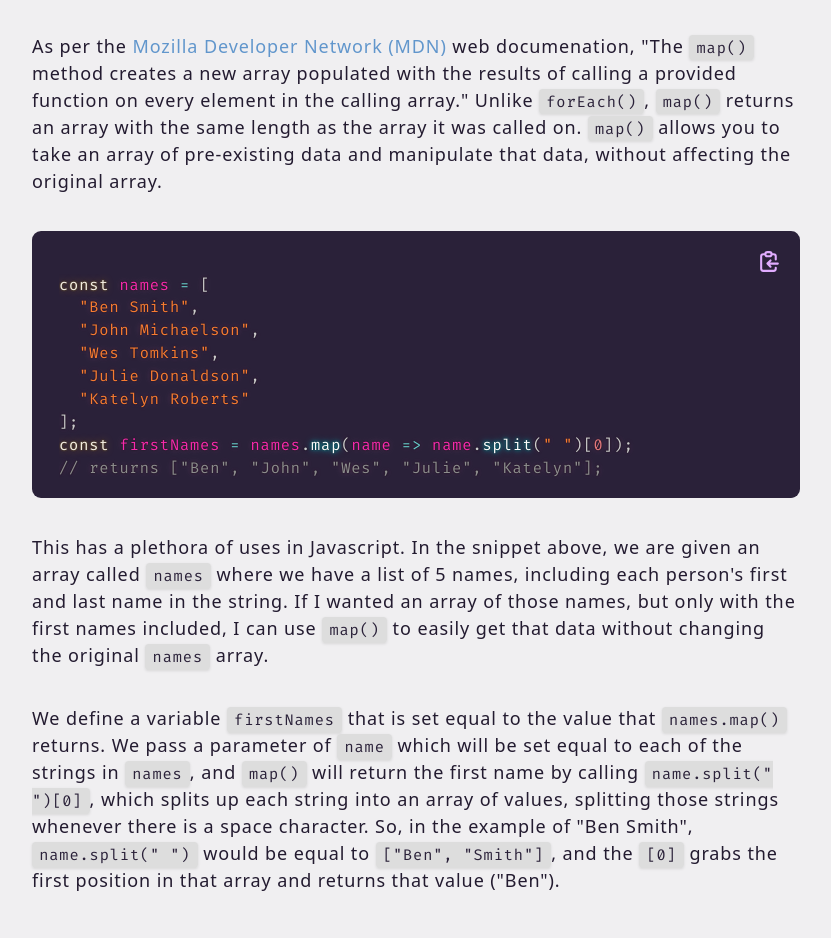
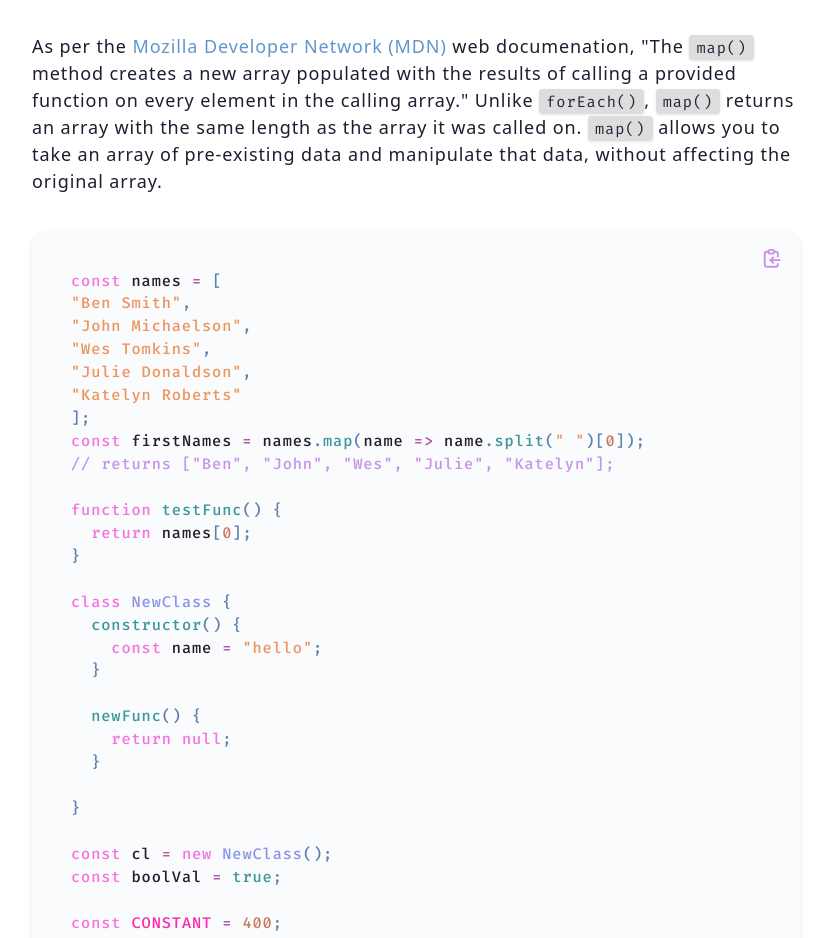
Before and after one commit to smithbm2316/array-methods-js, a website built with Parcel: page src/map.html in a window 1280 px wide. Shown: the part 386-1324 px from the top of the page, without its empty margins (224-1055 px from the left). Built offline with nearby package versions, Linux system fonts and the light colour scheme.

Commit message:
finished dark theme v1, finished light theme v1, added hover effects, updated synthwave84 syntax highlighting for dark/light

```diff
--- a/src/css/main.css
+++ b/src/css/main.css
@@ -5,7 +5,7 @@
 
 
 */
-@import url("https://fonts.googleapis.com/css2?family=Fira+Code:wght@400;500;600&display=swap");
+@import url("https://fonts.googleapis.com/css2?family=Fira+Code:wght@400;500;700&display=swap");
 
 @font-face {
 	font-family: "Streamster";
@@ -33,19 +33,27 @@
 /* Light theme */
 [data-theme="light"] {
 	/* Base background and text color */
-	--bg: #f0eff1;
+	--bg: #fff;
 	--text: #231b30;
 
 	/* Logo */
 	--logo-brackets: #e1acff;
 	--logo-gradient: linear-gradient(
 		0deg,
-		#f92aad 40%,
-		#e1acff,
-		#8093d4,
-		#92ecf9 85%
+		rgba(249, 42, 173, 0.95) 40%,
+		rgba(225, 172, 255, 0.95),
+		rgba(128, 147, 212, 0.95),
+		rgba(146, 236, 249, 0.95) 85%
 	);
-	--logo-shadow: 2px 3px 7px rgba(128, 147, 212, 0.7);
+	--logo-gradient-hover: linear-gradient(
+		0deg,
+		rgba(249, 42, 173, 1) 40%,
+		rgba(225, 172, 255, 1) 60%,
+		rgba(128, 147, 212, 1),
+		rgba(146, 236, 249, 1)
+	);
+	--logo-shadow: 2px 3px 4px rgba(183, 125, 230, 0.5);
+	--logo-shadow-hover: 3px 4px 2px rgba(183, 125, 230, 0.65);
 
 	/* Navbar */
 	--nav-text: #4e3d69;
@@ -60,14 +68,19 @@
 	--link-hover: #8590ce;
 	--link-active: #6d77b3;
 
-	/* Code Snippets */
+	/* Inline Snippets */
 	--inline-snippet-text: #2a2139;
 	--inline-snippet-bg: #dddddd;
 	--inline-snippet-shadow: 0px 1px 3px rgba(0, 0, 0, 0.1);
-	--snippet-bg: #2a2139;
-	--copy-btn: #e1acff;
+
+	/* Code Snippets */
+	--snippet-font-weight: 500;
+	--snippet-gradient: #f9fbfc;
+	--snippet-shadow: 0 4px 6px -1px rgba(0, 0, 0, 0.1),
+		0 2px 4px -1px rgba(0, 0, 0, 0.06);
+	--copy-btn: #c792ea;
 	--copy-hover: #f772e0;
-	--copy-focus-active: #fede5d;
+	--copy-focus-active: #b34fa2;
 }
 
 /* Dark theme */
@@ -80,12 +93,20 @@
 	--logo-brackets: #4e3d69;
 	--logo-gradient: linear-gradient(
 		0deg,
-		#f92aad 40%,
-		#e1acff,
-		#8093d4,
-		#92ecf9 85%
+		rgba(249, 42, 173, 0.95) 40%,
+		rgba(225, 172, 255, 0.95),
+		rgba(128, 147, 212, 0.95),
+		rgba(146, 236, 249, 0.95) 85%
+	);
+	--logo-gradient-hover: linear-gradient(
+		0deg,
+		rgba(249, 42, 173, 1) 40%,
+		rgba(225, 172, 255, 1),
+		rgba(128, 147, 212, 1),
+		rgba(146, 236, 249, 1) 80%
 	);
 	--logo-shadow: 2px 3px 7px rgba(247, 114, 224, 0.3);
+	--logo-shadow-hover: 4px 5px 12px rgba(114, 198, 247, 0.3);
 
 	/* Navbar */
 	--nav-text: #848dc4;
@@ -100,14 +121,18 @@
 	--link-hover: #f92aad;
 	--link-active: #c9228b;
 
-	/* Code Snippets */
+	/* Inline Snippets */
 	--inline-snippet-text: #f0eff1;
 	--inline-snippet-bg: #312942;
 	--inline-snippet-shadow: none;
-	--snippet-bg: #312942;
-	--copy-btn: #e1acff;
+
+	/* Code Snippets */
+	--snippet-font-weight: 500;
+	--snippet-gradient: linear-gradient(15deg, #f92aad, #f88414 65%, #fede5d);
+	--snippet-shadow: none;
+	--copy-btn: #c792ea;
 	--copy-hover: #f772e0;
-	--copy-focus-active: #fede5d;
+	--copy-focus-active: #b34fa2;
 }
 
 /* Class to add during transition of themes */
@@ -151,6 +176,11 @@ html {
 	position: relative;
 }
 
+.logo a {
+	cursor: pointer;
+	z-index: 1;
+}
+
 .logo h1 {
 	/* Gradient on text */
 	background: var(--logo-gradient);
@@ -160,8 +190,18 @@ html {
 
 	font-size: 4.5rem;
 	padding: 1.5rem;
+	transition: 0.75s ease;
 	text-shadow: var(--logo-shadow);
 	z-index: 1;
+}
+
+.logo h1:hover {
+	background: var(--logo-gradient-hover);
+	background-clip: text;
+	color: transparent;
+	-webkit-background-clip: text;
+
+	text-shadow: var(--logo-shadow-hover);
 }
 
 .logo p {
@@ -169,11 +209,6 @@ html {
 	font-size: 8rem;
 	position: absolute;
 	z-index: 0;
-}
-
-.logo a {
-	cursor: pointer;
-	z-index: 1;
 }
 
 /*
@@ -240,8 +275,8 @@ main h2 {
 	text-shadow: var(--heading-shadow);
 }
 
-main p,
-.snippet {
+main > p,
+main > div {
 	margin: 2rem 0;
 }
 
@@ -279,19 +314,17 @@ main p,
 }
 
 .snippet {
-	background: var(--snippet-bg);
-	border-radius: 0.5rem;
-	padding: 1rem 1rem 1rem 1.5rem;
-}
-
-.snippet-bar {
-	display: flex;
-	flex-direction: row-reverse;
+	background: var(--snippet-gradient);
+	box-shadow: var(--snippet-shadow);
+	border-radius: 0.6rem;
+	font-weight: var(--snippet-font-weight);
+	padding: 3px;
+	position: relative;
 }
 
 .snippet-copy {
 	/* resets for styling */
-	background: inherit;
+	background: transparent;
 	border: 0;
 	border-radius: 0.5rem;
 	color: var(--copy-btn);
@@ -299,10 +332,11 @@ main p,
 	white-space: nowrap;
 
 	/* sizing and positioning */
-	width: 25px;
-	height: 25px;
-	margin-left: 0.5rem;
-	padding: 0;
+	width: 1.25rem;
+	height: 1.25rem;
+	position: absolute;
+	top: 0.9rem;
+	right: 0.9rem;
 }
 
 .snippet-copy:hover {
@@ -312,12 +346,6 @@ main p,
 .snippet-copy:focus,
 .snippet-copy:active {
 	color: var(--copy-focus-active);
-}
-
-.snippet pre,
-.snippet-one {
-	background: var(--snippet-bg) !important;
-	font-weight: 400;
 }
 
 /* Copy button transition animation */
--- a/src/css/prism-synthwave84.css
+++ b/src/css/prism-synthwave84.css
@@ -5,10 +5,82 @@
  * Ported for PrismJS by Marc Backes [@themarcba]
  */
 
+/*
+
+  Define dark and light theme colors
+
+*/
+
+[data-theme="dark"] {
+	/* Sets snippet background */
+	--snippet-bg: linear-gradient(to bottom, #2a2139 75%, #34294f);
+
+	/* Text colors */
+	--main-text: #f92aad;
+	--comment-blockComment-prolog-doctype-cdata-text: #8e8e8e;
+	--punctuation-text: #ccc;
+	--tag-attr-namespace-number-unit-hexcode-deleted-text: #e2777a;
+	--property-selector-text: #72f1b8;
+	--functionName-text: #6196cc;
+	--boolean-selector-id-function-text: #fdfdfd;
+	--className-text: #fff5f6;
+	--constant-symbol-text: #f92aad;
+	--important-atrule-keyword-selectorClass-builtin-text: #f4eee4;
+	--string-char-attrValue-regex-variable-text: #f87c32;
+	--operator-entity-url-text: #67cdcc;
+	--inserted-text: green;
+
+	/* Text shadows */
+	--main-shadow: 0 0 2px #100c0f, 0 0 5px #dc078e33, 0 0 10px #fff3;
+	--property-selector-shadow: 0 0 2px #100c0f, 0 0 10px #257c5575,
+		0 0 35px #21272475;
+	--boolean-selector-id-function-shadow: 0 0 2px #001716, 0 0 3px #03edf975,
+		0 0 5px #03edf975, 0 0 8px #03edf975;
+	--className-shadow: 0 0 2px #000, 0 0 10px #fc1f2c75, 0 0 5px #fc1f2c75,
+		0 0 25px #fc1f2c75;
+	--constant-symbol-shadow: 0 0 2px #100c0f, 0 0 5px #dc078e33, 0 0 10px #fff3;
+	--important-atrule-keyword-selectorClass-builtin-shadow: 0 0 2px #393a33,
+		0 0 8px #f39f0575, 0 0 2px #f39f0575;
+}
+
+[data-theme="light"] {
+	/* Sets snippet background */
+	--snippet-bg: #f9fbfc;
+
+	/* Text colors */
+	--main-text: #231b30;
+	--comment-blockComment-prolog-doctype-cdata-text: #c792ea;
+	--punctuation-text: #5d80ae;
+	--tag-attr-namespace-number-unit-hexcode-deleted-text: #c77a60;
+	--property-selector-text: #5abd90;
+	--functionName-text: #6196cc;
+	--boolean-selector-id-function-text: #3b979c;
+	--className-text: #8a94e4;
+	--constant-symbol-text: #f92aad;
+	--important-atrule-keyword-selectorClass-builtin-text: #f772e0;
+	--string-char-attrValue-regex-variable-text: #ee945f;
+	--operator-entity-url-text: #b34fa2;
+	--inserted-text: green;
+
+	/* Text shadows */
+	--main-shadow: none;
+	--property-selector-shadow: none;
+	--boolean-selector-id-function-shadow: none;
+	--className-shadow: none;
+	--constant-symbol-shadow: none;
+	--important-atrule-keyword-selectorClass-builtin-shadow: none;
+}
+
+/*
+
+  Define styles
+
+*/
+
 code[class*="language-"],
 pre[class*="language-"] {
-	color: #f92aad;
-	text-shadow: 0 0 2px #100c0f, 0 0 5px #dc078e33, 0 0 10px #fff3;
+	color: var(--main-text);
+	text-shadow: var(--main-shadow);
 	background: none;
 	font-family: "Fira Code", Consolas, Monaco, "Andale Mono", "Ubuntu Mono",
 		monospace;
@@ -32,15 +104,14 @@ pre[class*="language-"] {
 
 /* Code blocks */
 pre[class*="language-"] {
-	/* padding: 1em; */
-	/* margin: 0.5em 0; */
+	border-radius: 0.5rem;
+	padding: 2rem;
 	overflow: auto;
 }
 
 :not(pre) > code[class*="language-"],
 pre[class*="language-"] {
-	background-color: transparent !important;
-	background-image: linear-gradient(to bottom, #2a2139 75%, #34294f);
+	background: var(--snippet-bg);
 }
 
 /* Inline code */
@@ -55,11 +126,11 @@ pre[class*="language-"] {
 .token.prolog,
 .token.doctype,
 .token.cdata {
-	color: #8e8e8e;
+	color: var(--comment-blockComment-prolog-doctype-cdata-text);
 }
 
 .token.punctuation {
-	color: #ccc;
+	color: var(--punctuation-text);
 }
 
 .token.tag,
@@ -69,37 +140,35 @@ pre[class*="language-"] {
 .token.unit,
 .token.hexcode,
 .token.deleted {
-	color: #e2777a;
+	color: var(--tag-attr-namespace-number-unit-hexcode-deleted-text);
 }
 
 .token.property,
 .token.selector {
-	color: #72f1b8;
-	text-shadow: 0 0 2px #100c0f, 0 0 10px #257c5575, 0 0 35px #21272475;
+	color: var(--property-selector-text);
+	text-shadow: var(--property-selector-shadow);
 }
 
 .token.function-name {
-	color: #6196cc;
+	color: var(--functionName-text);
 }
 
 .token.boolean,
 .token.selector .token.id,
 .token.function {
-	color: #fdfdfd;
-	text-shadow: 0 0 2px #001716, 0 0 3px #03edf975, 0 0 5px #03edf975,
-		0 0 8px #03edf975;
+	color: var(--boolean-selector-id-function-text);
+	text-shadow: var(--boolean-selector-id-function-shadow);
 }
 
 .token.class-name {
-	color: #fff5f6;
-	text-shadow: 0 0 2px #000, 0 0 10px #fc1f2c75, 0 0 5px #fc1f2c75,
-		0 0 25px #fc1f2c75;
+	color: var(--className-text);
+	text-shadow: var(--className-shadow);
 }
 
 .token.constant,
 .token.symbol {
-	color: #f92aad;
-	text-shadow: 0 0 2px #100c0f, 0 0 5px #dc078e33, 0 0 10px #fff3;
+	color: var(--constant-symbol-text);
+	text-shadow: var(--constant-symbol-shadow);
 }
 
 .token.important,
@@ -107,8 +176,8 @@ pre[class*="language-"] {
 .token.keyword,
 .token.selector .token.class,
 .token.builtin {
-	color: #f4eee4;
-	text-shadow: 0 0 2px #393a33, 0 0 8px #f39f0575, 0 0 2px #f39f0575;
+	color: var(--important-atrule-keyword-selectorClass-builtin-text);
+	text-shadow: var(--important-atrule-keyword-selectorClass-builtin-shadow);
 }
 
 .token.string,
@@ -116,13 +185,13 @@ pre[class*="language-"] {
 .token.attr-value,
 .token.regex,
 .token.variable {
-	color: #f87c32;
+	color: var(--string-char-attrValue-regex-variable-text);
 }
 
 .token.operator,
 .token.entity,
 .token.url {
-	color: #67cdcc;
+	color: var(--operator-entity-url-text);
 }
 
 .token.important,
@@ -139,5 +208,5 @@ pre[class*="language-"] {
 }
 
 .token.inserted {
-	color: green;
+	color: var(--inserted-text);
 }
--- a/src/map.html
+++ b/src/map.html
@@ -3,6 +3,7 @@
 	<head>
 		<meta charset="UTF-8" />
 		<meta name="viewport" content="width=device-width, initial-scale=1.0" />
+		<link rel="icon" href="./assets/js.ico" type="image/x-icon" />
 		<title>Map - Array Methods</title>
 		<link rel="stylesheet" href="./css/preflight.css" />
 		<link rel="stylesheet" href="./css/main.css" />
@@ -24,7 +25,7 @@
 		</header>
 
 		<main>
-			<h2>What is Map()?</h2>
+			<h2>What is map()?</h2>
 			<p>
 				As per the
 				<a
@@ -44,14 +45,12 @@
 			</p>
 
 			<div class="snippet">
-				<div class="snippet-bar">
-					<button class="snippet-copy" data-clipboard-target=".snippet-one">
-						<svg
-							id="copy-svg"
-							fill="none"
-							viewBox="0 0 24 24"
-							stroke="currentColor"
+				<button
+					class="snippet-copy"
+					aria-label="Toggle Theme"
+					data-clipboard-target=".snippet-one"
 				>
+					<svg fill="none" viewBox="0 0 24 24" stroke="currentColor">
 						<path
 							stroke-linecap="round"
 							stroke-linejoin="round"
@@ -60,7 +59,6 @@
 						/>
 					</svg>
 				</button>
-				</div>
 				<pre>
             <code class="language-js snippet-one">
               const names = [
@@ -72,6 +70,26 @@
               ];
               const firstNames = names.map(name => name.split(" ")[0]);
               // returns ["Ben", "John", "Wes", "Julie", "Katelyn"];
+
+              function testFunc() {
+                return names[0];
+              }
+
+              class NewClass {
+                constructor() {
+                  const name = "hello";
+                }
+
+                newFunc() {
+                  return null;
+                }
+
+              }
+
+              const cl = new NewClass();
+              const boolVal = true;
+
+              const CONSTANT = 400;
             </code>
           </pre>
 			</div>
```
Also changed, not shown: src/index.html (+1 -0 lines), src/assets/js.ico (added), 1 other file. Lines whose indentation alone changed are shown as unchanged.
